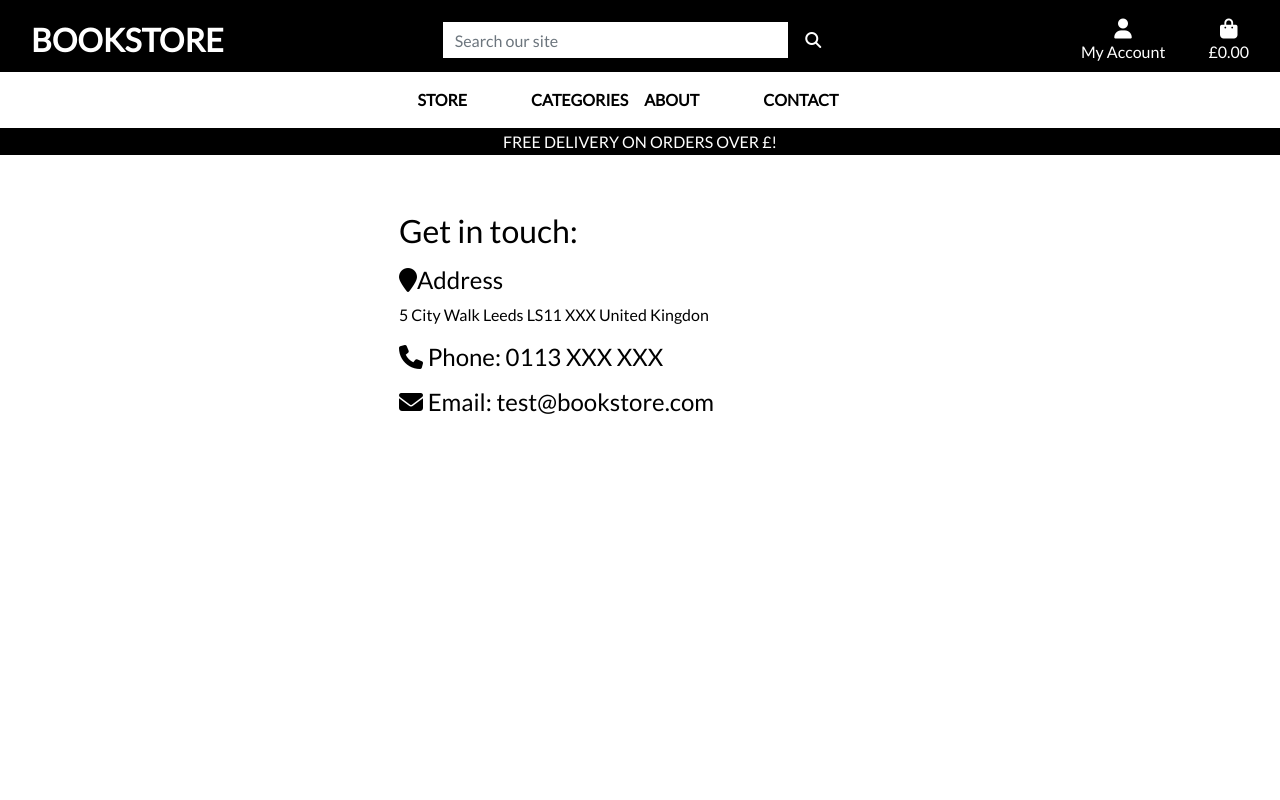
After one commit to msnirmal/ecommerce, a Django app: page /contact/ in a window 1280 px wide. The commit adds this page. Run offline with Django 3.2, Linux system fonts and the light colour scheme; some libraries are stand-ins or nearby versions.

Commit message:
Finish about and contact page

```diff
--- /dev/null
+++ b/home/templates/home/contact.html
@@ -0,0 +1,37 @@
+{% extends "base.html" %}
+{% load static %}
+
+{% block page_header %}
+    <div class="container header-container">
+      <div class="row">
+      <div class="col"></div>
+    </div>
+    </div>
+{% endblock %}
+
+{% block content %}
+<div class="overlay"></div>
+<div class="container h-100">
+    <div class="row h-100">
+      <div class="col-8 col-md-6 mx-auto my-5 text-black">
+          <h2>Get in touch:</h2>
+          <p>
+            <h4><i class="fa-solid fa-location-pin"></i>Address</h4>
+            5 City Walk
+            Leeds
+            LS11 XXX
+            United Kingdon
+          </p>
+
+          <p>
+            <h4><i class="fa-solid fa-phone"></i> Phone: 0113 XXX XXX</h4>
+
+          </p>
+
+          <p>
+            <h4><i class="fa-solid fa-envelope"></i> Email: test@bookstore.com</h4>
+          </p>
+        </div>
+    </div>
+  </div>
+{% endblock %}
--- a/home/urls.py
+++ b/home/urls.py
@@ -4,4 +4,5 @@ from . import views
 urlpatterns = [
     path('', views.index, name='home'),
     path('about/', views.about, name='about'),
+    path('contact/', views.contact, name='contact'),
 ]
--- a/home/views.py
+++ b/home/views.py
@@ -11,3 +11,8 @@ def about(request):
     """ A view to return the about page """
 
     return render(request, 'home/about.html')
+
+def contact(request):
+    """ A view to return the contact page """
+
+    return render(request, 'home/contact.html')
--- a/templates/includes/main-nav.html
+++ b/templates/includes/main-nav.html
@@ -21,12 +21,12 @@
         </li>
         <li class="nav-item active">
             <div>
-                <a class="nav-link" href="{% url 'about' %}"><h5>ABOUT</h5></a>
+                <a class="logo-font font-weight-bold nav-link text-black mr-5" href="{% url 'about' %}" id="contact" aria-haspopup="true" aria-expanded="false">About</a>
             </div>
         </li>
         <li class="nav-item active">
             <div>
-                <a class="logo-font font-weight-bold nav-link text-black mr-5" href="#" id="contact" aria-haspopup="true" aria-expanded="false">Contact</a>
+                <a class="logo-font font-weight-bold nav-link text-black mr-5" href="{% url 'contact' %}" id="contact" aria-haspopup="true" aria-expanded="false">Contact</a>
             </div>
         </li>
     </ul>
```
